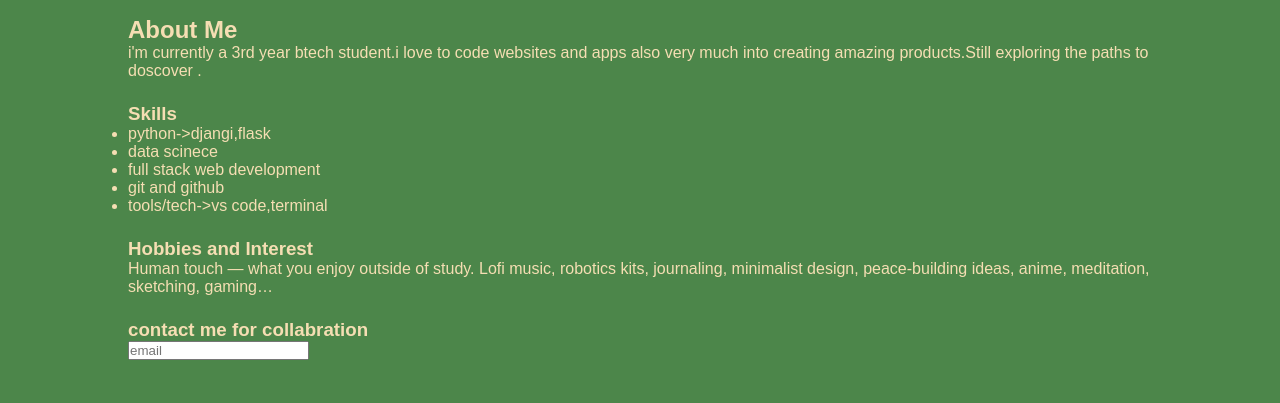
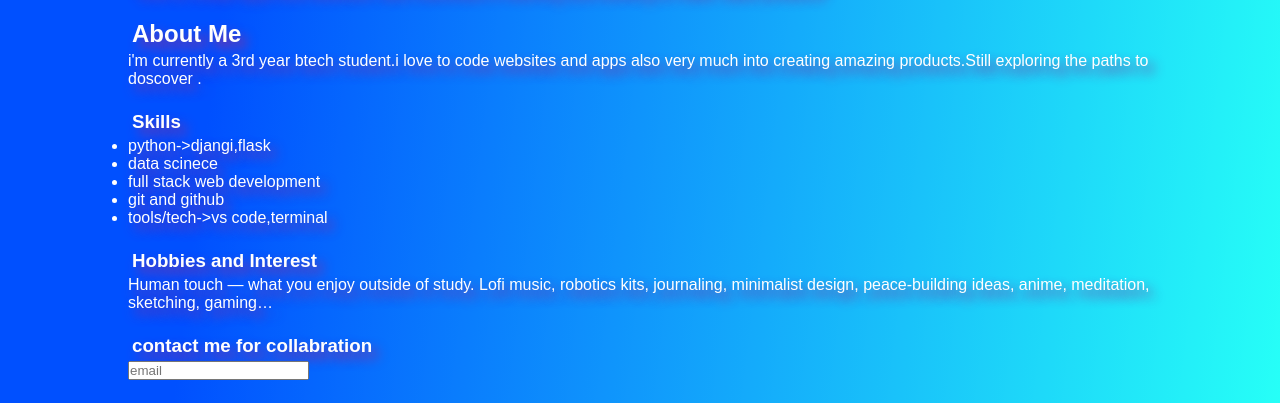
Before and after one commit to DejaVu-777/DejaVu, a plain HTML site: page index.htm in a window 1280 px wide. Shown: the part 448-851 px from the top of the page. Drawn offline with Linux system fonts and the light colour scheme; a web font is replaced by a local one.

Commit message:
Update index.htm

```diff
--- a/index.htm
+++ b/index.htm
@@ -21,9 +21,17 @@
 
         body {
             font-family: "Funnel Display", sans-serif;
-background-color: #4c864a;
-color: wheat;
+background: rgba(0,255,246,0.85);
+background: linear-gradient(173deg,rgba(0,255,246,0.85) 0%, #0050ff 80%);
+background: -webkit-linear-gradient(173deg,rgba(0,255,246,0.85) 0%, #0050ff 80%);
+background: -moz-linear-gradient(173deg,rgba(0,255,246,0.85) 0%, #0050ff 80%);
+color: rgb(255, 254, 254);
+text-shadow: 6px 7px 12px rgba(138,44,151,1);
         }
+        h1,h2,h3{
+            margin: 4px;
+        }
+
     </style>
 </head>
 
```
